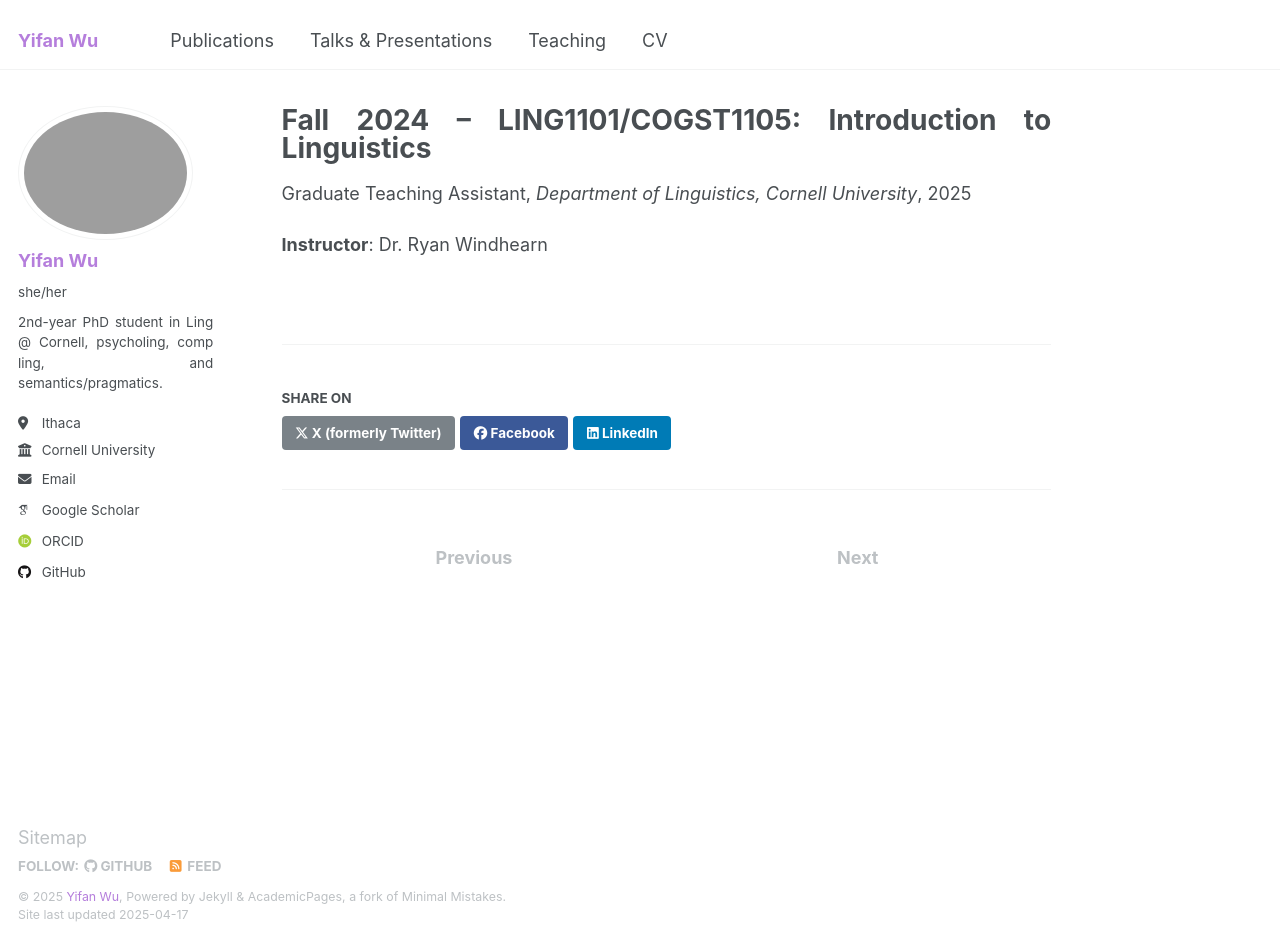
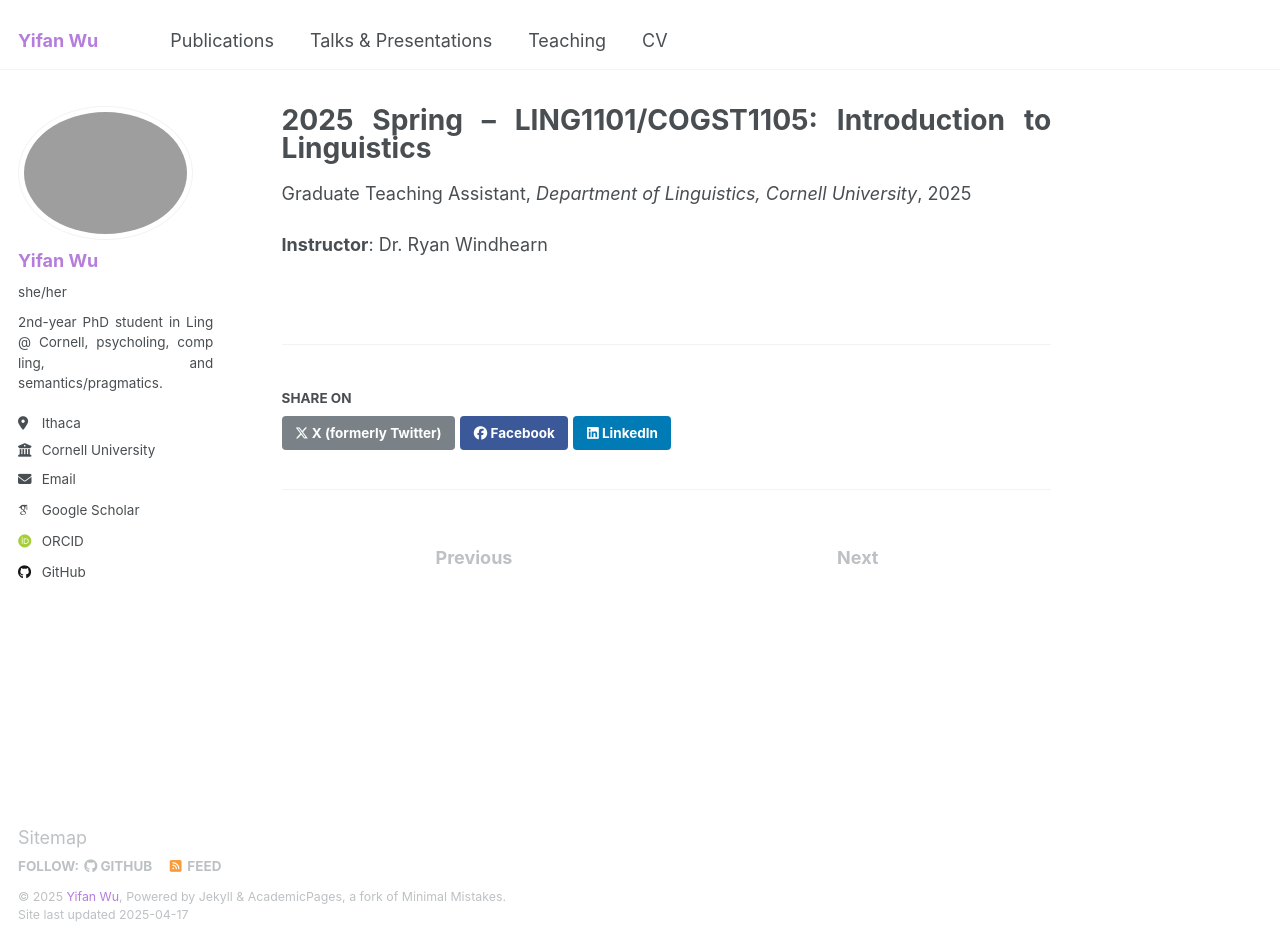
Before and after one commit to lynn-yifanwu-ling/lynn-yifanwu-ling.github.io, a Jekyll site: the page built from _teaching/2025_spring.md, in a window 1280 px wide and 943 px high. Built offline with Jekyll 4.4.1, drawn with Linux system fonts in a browser that asks for light colours; some web fonts are replaced.

Commit message:
Update 2025_spring.md

```diff
--- a/_teaching/2025_spring.md
+++ b/_teaching/2025_spring.md
@@ -1,5 +1,5 @@
 ---
-title: "Fall 2024 -- LING1101/COGST1105: Introduction to Linguistics"
+title: "2025 Spring -- LING1101/COGST1105: Introduction to Linguistics"
 collection: teaching
 type: "Graduate Teaching Assistant"
 permalink: /teaching/2025_spring
```
